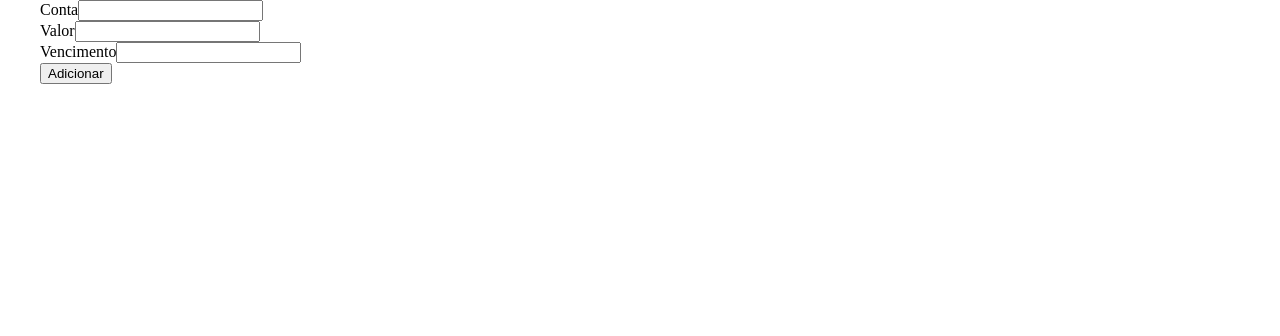
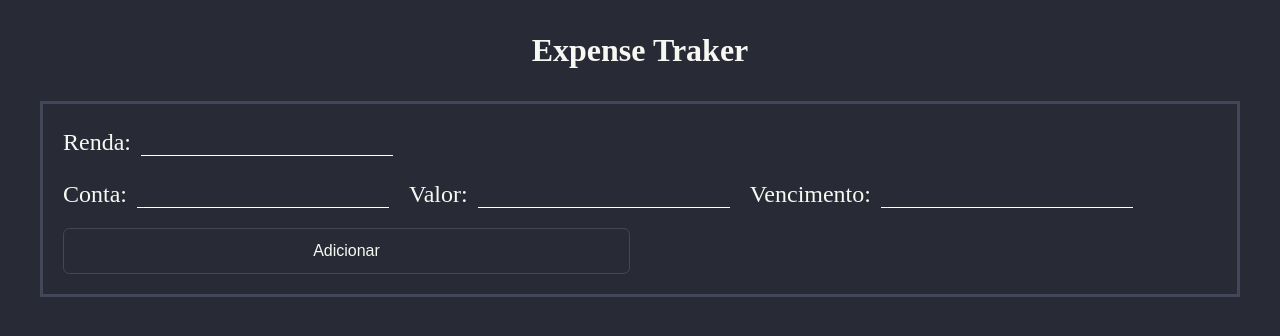
Before and after one commit to osj2d/Expense-Traker, a React (Vite) app: page / in a window 1280 px wide. Shown: the top 336 px of the page. Built offline with nearby package versions, Linux system fonts and the light colour scheme.

Commit message:
ajustando

```diff
--- a/src/App.css
+++ b/src/App.css
@@ -1,6 +1,9 @@
 * {
   box-sizing: border-box;
+  background: #282a36;
+  color: #f8f8f2;
 }
+
 h1,
 h2,
 h3,
@@ -23,3 +26,18 @@ img {
   max-width: 1200px;
   margin: 0 auto;
 }
+.btn {
+  font-size: 1rem;
+  cursor: pointer;
+  border: none;
+  border-radius: 0.4rem;
+  padding: 0.8rem 1.2rem;
+  transition: 0.1s;
+  min-width: 8rem;
+  border: 1px solid #44475a;
+}
+.btn:hover,
+.btn:focus {
+  outline: none;
+  box-shadow: 0 0 0 3px #50fa7b, 0 0 0 4px #50fa7b;
+}
--- a/src/Components/Forms/Form.jsx
+++ b/src/Components/Forms/Form.jsx
@@ -1,32 +1,88 @@
-import React from "react";
+import React, { useState } from "react";
 import useForm from "../../Hooks/useForm";
-import Input from "./input";
+import Input from "./Input";
+import styles from "./Form.module.css";
 
 const Form = () => {
   const conta = useForm();
   const valor = useForm();
   const vencimento = useForm();
+  const renda = useForm();
+  const [pagarList, setPagarList] = useState([]);
+  const [id, setId] = useState(0);
 
   function handleClick(event) {
     event.preventDefault();
     if (conta.validade() && valor.validade() && vencimento.validade()) {
-      console.log('show')
+      setId((prev) => (prev += 1));
+      setPagarList((prev) => [
+        ...prev,
+        {
+          id: id,
+          conta: conta.value,
+          valor: valor.value,
+          vencimento: vencimento.value,
+          pago: false,
+        },
+      ]);
+      conta.limpar();
+      valor.limpar();
+      vencimento.limpar();
     }
   }
-
+  function handleClickPaga({ target }) {
+    const changeDone = pagarList.map((info) => {
+      if (info.id == target.value) {
+        return { ...info, pago: !info.pago };
+      }
+      return info;
+    });
+    setPagarList(changeDone);
+  }
+  function handleDeleteConta({ target }) {
+    setPagarList((current) =>
+      current.filter((pagarList) => {
+        return pagarList.id != target.value;
+      })
+    );
+  }
   return (
     <div>
-      <form action="">
-        <Input label="Conta" type="Text" name="conta" {...conta} />
-        <Input label="Valor" type="Text" name="valor" {...valor} />
-        <Input
-          label="Vencimento"
-          type="Text"
-          name="vencimento"
-          {...vencimento}
-        />
-        <button onClick={handleClick}>Adicionar</button>
+      <h1 className={styles.titulo}>Expense Traker</h1>
+      <form className={styles.form} action="">
+        <Input label="Renda:" type="number" name="renda" {...renda} />
+        <div className={styles.conta}>
+          <Input label="Conta:" type="text" name="conta" {...conta} />
+          <Input label="Valor:" type="number" name="valor" {...valor} />
+          <Input
+            label="Vencimento:"
+            type="Text"
+            name="vencimento"
+            {...vencimento}
+          />
+        </div>
+        <button className="btn" onClick={handleClick}>
+          Adicionar
+        </button>
       </form>
+      <div className={styles.contas}>
+        {pagarList.map(({ id, conta, valor, vencimento, pago }) => (
+          <div className={pago ? styles.pago : ""} key={id}>
+            <h2>{conta}</h2>
+            <p>R$: {valor}</p>
+            <p>Vencimento: {vencimento}</p>
+            <div className={styles.btns}>
+              <button className="btn" value={id} onClick={handleClickPaga}>
+                {pago ? "Pago" : "Pagar"}
+              </button>
+              <button className="btn" value={id} onClick={handleDeleteConta}>
+                Deletar
+              </button>
+            </div>
+          </div>
+        ))}
+      </div>
+      <p>{renda.value}</p>
     </div>
   );
 };
--- /dev/null
+++ b/src/Components/Forms/Form.module.css
@@ -0,0 +1,34 @@
+.form {
+  display: grid;
+  grid-template-columns: repeat(2, 1fr);
+  gap: 20px;
+  padding: 20px;
+  border: 3px solid #44475a;
+}
+
+.conta {
+  grid-column: 1/ -1;
+  display: flex;
+  gap: 20px;
+}
+.pago > p,
+.pago > h2 {
+  text-decoration-line: line-through;
+}
+.contas {
+  display: grid;
+  grid-template-columns: repeat(4, 1fr);
+  gap: 20px;
+}
+.titulo {
+  text-align: center;
+  margin: 2rem 0;
+}
+.btns {
+  display: flex;
+  gap: 10px;
+}
+.btns button:last-child:hover,
+.btns button:last-child:focus {
+  box-shadow: 0 0 0 3px #ff5555, 0 0 0 4px #ff5555 !important;
+}
--- /dev/null
+++ b/src/Components/Forms/Input.module.css
@@ -0,0 +1,16 @@
+.label {
+  font-size: 1.5rem;
+  margin-right: 10px;
+}
+.input {
+  border: none;
+  border-bottom: 1px solid white;
+  padding: 10px 10px 0 10px;
+  font-size: 1.125rem;
+}
+.input:focus {
+  outline: none;
+}
+.renda {
+  grid-column: 1 / -1;
+}
--- a/src/Components/Forms/input.jsx
+++ b/src/Components/Forms/input.jsx
@@ -1,11 +1,12 @@
 import React from "react";
+import styles from './Input.module.css'
 
 const input = ({ label, name, type, value, onChange, error }) => {
   return (
     <div>
-      <label htmlFor={name}>{label}</label>
-      <input type={type} name={name} value={value} onChange={onChange} />
-      {error && <p>{error}</p>}
+      <label className={styles.label} htmlFor={name}>{label}</label>
+      <input className={styles.input} type={type} name={name} value={value} onChange={onChange} />
+      {error && <p className={styles.error} >{error}</p>}
     </div>
   );
 };
--- a/src/Hooks/useForm.jsx
+++ b/src/Hooks/useForm.jsx
@@ -13,12 +13,24 @@ const useForm = () => {
       return true;
     }
   }
+  function limpar(value) {
+    setValue("");
+    return true;
+  }
+
   function onChange({ target }) {
     if (error) validade(target.value);
     setValue(target.value);
   }
 
-  return { value, setValue, onChange, error, validade: () => validade(value) };
+  return {
+    value,
+    setValue,
+    onChange,
+    error,
+    limpar,
+    validade: () => validade(value),
+  };
 };
 
 export default useForm;
```
